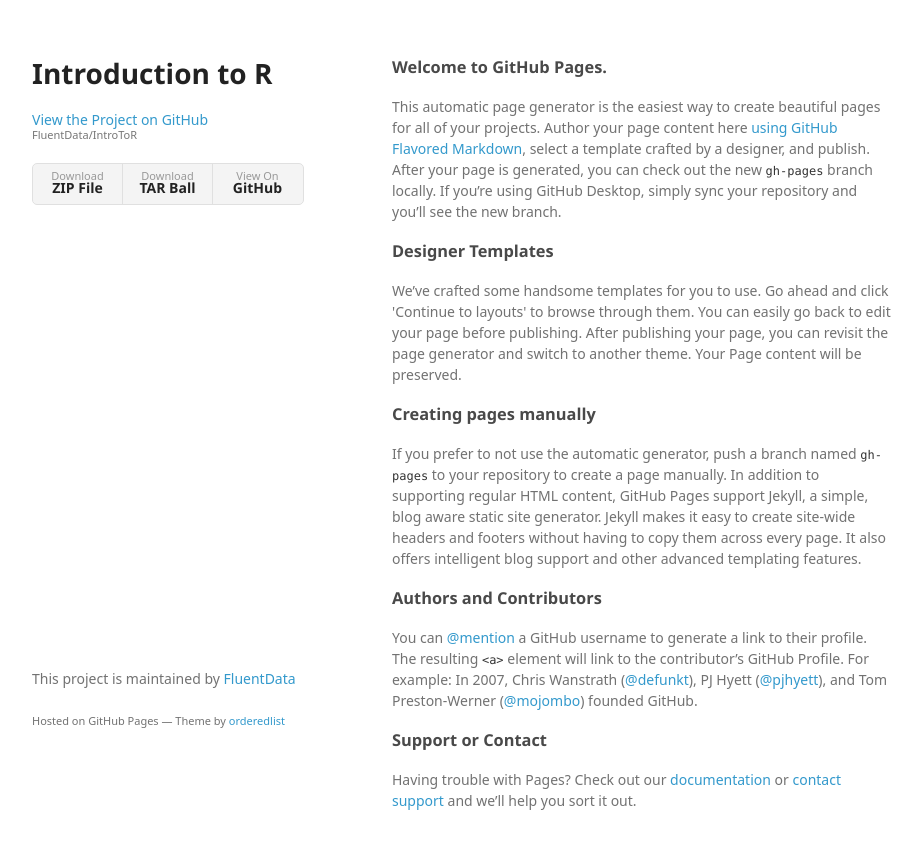
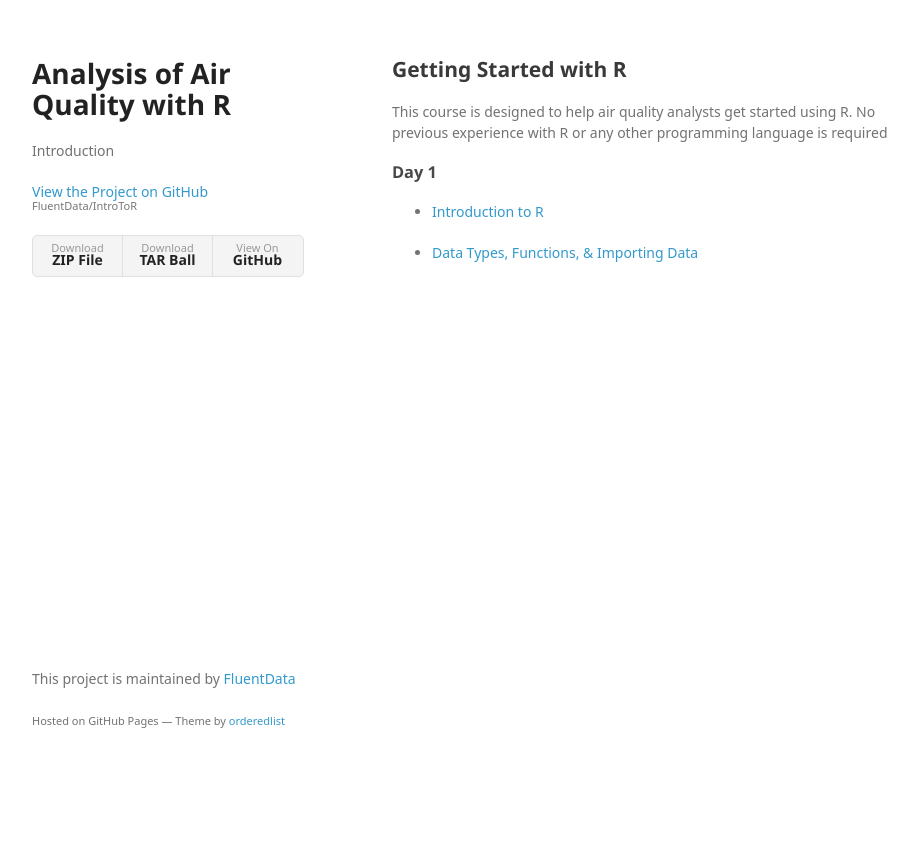
Before and after one commit to FluentData/IntroToR, a plain HTML site: page index.html in a window 1280 px wide. Shown: the whole page, without its empty margins (178-1100 px from the left). After the commit the page ends 800 px from the top, so only its background shows below. Drawn offline with Linux system fonts and the light colour scheme; a web font is replaced by a local one.

```diff
--- a/index.html
+++ b/index.html
@@ -3,7 +3,7 @@
   <head>
     <meta charset="utf-8">
     <meta http-equiv="X-UA-Compatible" content="chrome=1">
-    <title>Introduction to R by FluentData</title>
+    <title>Analysis of Air Quality with R by FluentData</title>
 
     <link rel="stylesheet" href="stylesheets/styles.css">
     <link rel="stylesheet" href="stylesheets/github-light.css">
@@ -15,8 +15,8 @@
   <body>
     <div class="wrapper">
       <header>
-        <h1>Introduction to R</h1>
-        <p></p>
+        <h1>Analysis of Air Quality with R</h1>
+        <p>Introduction</p>
 
         <p class="view"><a href="https://github.com/FluentData/IntroToR">View the Project on GitHub <small>FluentData/IntroToR</small></a></p>
 
@@ -28,30 +28,18 @@
         </ul>
       </header>
       <section>
-        <h3>
-<a id="welcome-to-github-pages" class="anchor" href="#welcome-to-github-pages" aria-hidden="true"><span aria-hidden="true" class="octicon octicon-link"></span></a>Welcome to GitHub Pages.</h3>
+        <h2>
+<a id="getting-started-with-r" class="anchor" href="#getting-started-with-r" aria-hidden="true"><span aria-hidden="true" class="octicon octicon-link"></span></a>Getting Started with R</h2>
 
-<p>This automatic page generator is the easiest way to create beautiful pages for all of your projects. Author your page content here <a href="https://guides.github.com/features/mastering-markdown/">using GitHub Flavored Markdown</a>, select a template crafted by a designer, and publish. After your page is generated, you can check out the new <code>gh-pages</code> branch locally. If you’re using GitHub Desktop, simply sync your repository and you’ll see the new branch.</p>
+<p>This course is designed to help air quality analysts get started using R. No previous experience with R or any other programming language is required</p>
 
 <h3>
-<a id="designer-templates" class="anchor" href="#designer-templates" aria-hidden="true"><span aria-hidden="true" class="octicon octicon-link"></span></a>Designer Templates</h3>
+<a id="day-1" class="anchor" href="#day-1" aria-hidden="true"><span aria-hidden="true" class="octicon octicon-link"></span></a>Day 1</h3>
 
-<p>We’ve crafted some handsome templates for you to use. Go ahead and click 'Continue to layouts' to browse through them. You can easily go back to edit your page before publishing. After publishing your page, you can revisit the page generator and switch to another theme. Your Page content will be preserved.</p>
-
-<h3>
-<a id="creating-pages-manually" class="anchor" href="#creating-pages-manually" aria-hidden="true"><span aria-hidden="true" class="octicon octicon-link"></span></a>Creating pages manually</h3>
-
-<p>If you prefer to not use the automatic generator, push a branch named <code>gh-pages</code> to your repository to create a page manually. In addition to supporting regular HTML content, GitHub Pages support Jekyll, a simple, blog aware static site generator. Jekyll makes it easy to create site-wide headers and footers without having to copy them across every page. It also offers intelligent blog support and other advanced templating features.</p>
-
-<h3>
-<a id="authors-and-contributors" class="anchor" href="#authors-and-contributors" aria-hidden="true"><span aria-hidden="true" class="octicon octicon-link"></span></a>Authors and Contributors</h3>
-
-<p>You can <a href="https://github.com/blog/821" class="user-mention">@mention</a> a GitHub username to generate a link to their profile. The resulting <code>&lt;a&gt;</code> element will link to the contributor’s GitHub Profile. For example: In 2007, Chris Wanstrath (<a href="https://github.com/defunkt" class="user-mention">@defunkt</a>), PJ Hyett (<a href="https://github.com/pjhyett" class="user-mention">@pjhyett</a>), and Tom Preston-Werner (<a href="https://github.com/mojombo" class="user-mention">@mojombo</a>) founded GitHub.</p>
-
-<h3>
-<a id="support-or-contact" class="anchor" href="#support-or-contact" aria-hidden="true"><span aria-hidden="true" class="octicon octicon-link"></span></a>Support or Contact</h3>
-
-<p>Having trouble with Pages? Check out our <a href="https://help.github.com/pages">documentation</a> or <a href="https://github.com/contact">contact support</a> and we’ll help you sort it out.</p>
+<ul>
+<li><p><a href="http://rpubs.com/kfrost14/IntroToR2">Introduction to R</a> </p></li>
+<li><p><a href="http://rpubs.com/kfrost14/DataTypesImport">Data Types, Functions, &amp; Importing Data</a> </p></li>
+</ul>
       </section>
       <footer>
         <p>This project is maintained by <a href="https://github.com/FluentData">FluentData</a></p>
```
Also changed, not shown: params.json (+1 -1 lines).
